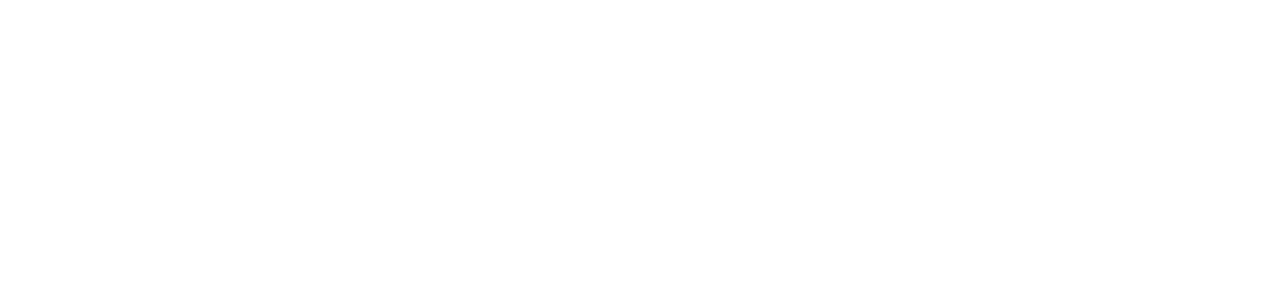
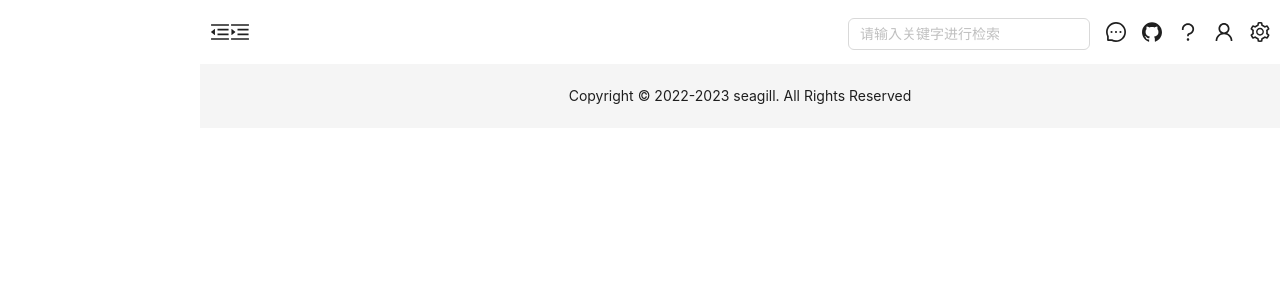
Before and after one commit to seagill/template-admin-react, a React (Vite) app: page / in a window 1280 px wide. Shown: the top 300 px of the page. Built offline with nearby package versions, Linux system fonts and the light colour scheme.

Commit message:
feat: layout

```diff
--- a/package.json
+++ b/package.json
@@ -27,6 +27,7 @@
     "@types/react": "^18.0.28",
     "@types/react-dom": "^18.0.11",
     "@vitejs/plugin-react": "^3.1.0",
+    "less": "^4.1.3",
     "typescript": "^4.9.3",
     "vite": "^4.2.0"
   }
--- a/src/App.tsx
+++ b/src/App.tsx
@@ -1,7 +1,11 @@
 import React from 'react';
-
+import BaseLayout from '@/layout/index';
 function App() {
-  return <div className='App'></div>;
+  return (
+    <div className='app'>
+      <BaseLayout />
+    </div>
+  );
 }
 
 export default App;
--- /dev/null
+++ b/src/layout/Footer/index.module.less
@@ -0,0 +1,5 @@
+.footer{
+  display: flex;
+  justify-content: center;
+  align-items: center;
+}
--- a/src/layout/Footer/index.tsx
+++ b/src/layout/Footer/index.tsx
@@ -1,4 +1,5 @@
 import { Layout } from 'antd';
+import styles from './index.module.less';
 export default () => {
-  return <Layout.Footer>Copyright © 2022-2023 seagill. All Rights Reserved</Layout.Footer>;
+  return <Layout.Footer className={styles.footer}>Copyright © 2022-2023 seagill. All Rights Reserved</Layout.Footer>;
 };
--- a/src/layout/Header/index.module.less
+++ b/src/layout/Header/index.module.less
@@ -1,4 +1,22 @@
+.header{
+  display: flex;
+  align-items: center;
+  justify-content: space-between;
+  background-color: #fff;
+  padding: 0 10px;
+}
 .logo{
   width: 200px;
   height: 100%;
 }
+.content{
+  flex: 1;
+  display: flex;
+  align-items: center;
+  justify-content: space-between;
+  font-size: 20px;
+  & span{
+    font-size: 20px;
+    cursor: pointer;
+  }
+}
--- a/src/layout/Header/index.tsx
+++ b/src/layout/Header/index.tsx
@@ -12,15 +12,14 @@
 const { Header } = Layout;
 export default () => {
   return (
-    <Header>
-      <div className={style.logo}></div>
-      <div>
-        <>
+    <Header className={style.header}>
+      <div className={style.content}>
+        <div>
           <MenuFoldOutlined />
           <MenuUnfoldOutlined />
-        </>
-        <Space>
-          <Input />
+        </div>
+        <Space size='middle'>
+          <Input placeholder='请输入关键字进行检索' />
           <MessageOutlined />
           <GithubOutlined />
           <QuestionOutlined />
--- a/src/layout/Menus/index.tsx
+++ b/src/layout/Menus/index.tsx
@@ -1,5 +1,5 @@
 import { Layout } from 'antd';
 
 export default () => {
-  return <Layout.Sider></Layout.Sider>;
+  return <Layout.Sider theme='light'></Layout.Sider>;
 };
--- a/src/layout/index.tsx
+++ b/src/layout/index.tsx
@@ -6,12 +6,12 @@
 export default function LayoutSide() {
   return (
     <Layout>
-      <Header />
+      <Sider />
       <Layout>
-        <Sider />
+        <Header />
         <Content />
+        <Footer />
       </Layout>
-      <Footer />
     </Layout>
   );
 }
--- a/src/main.tsx
+++ b/src/main.tsx
@@ -1,11 +1,10 @@
 import React from 'react';
 import ReactDOM from 'react-dom/client';
 import App from './App';
-import { BrowserRouter } from 'react-router-dom';
+import 'normalize.css';
+import './styles/global.less';
 ReactDOM.createRoot(document.getElementById('root') as HTMLElement).render(
   <React.StrictMode>
-    <BrowserRouter basename='/react'>
-      <App />
-    </BrowserRouter>
+    <App />
   </React.StrictMode>,
 );
--- /dev/null
+++ b/src/styles/global.less
@@ -0,0 +1,4 @@
+html,body,#root, .app{
+  width: 100%;
+  height: 100%;
+}
```
Also changed, not shown: 1 other file (tests, documents, lock files or other folders).
